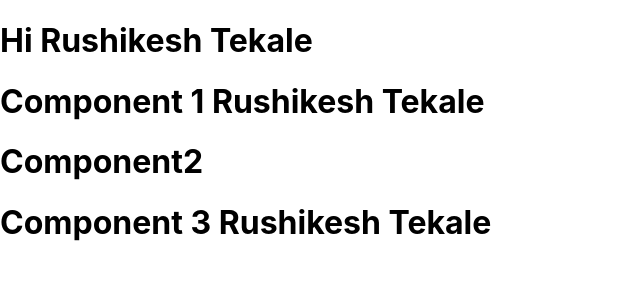
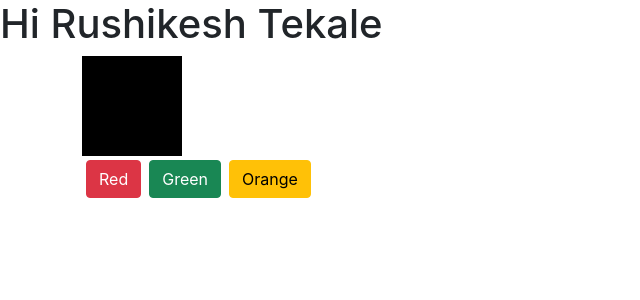
Before and after one commit to RushikeshTekale66/React-Important-Concept, a React (Create React App) app: page / in a window 1280 px wide. Shown: the top 300 px of the page, without its empty margins (0-640 px from the left). Built offline with nearby package versions, Linux system fonts and the light colour scheme.

Commit message:
Props in react

```diff
--- a/public/index.html
+++ b/public/index.html
@@ -10,34 +10,15 @@
       content="Web site created using create-react-app"
     />
     <link rel="apple-touch-icon" href="%PUBLIC_URL%/logo192.png" />
-    <!--
-      manifest.json provides metadata used when your web app is installed on a
-      user's mobile device or desktop. See https://developers.google.com/web/fundamentals/web-app-manifest/
-    -->
+
     <link rel="manifest" href="%PUBLIC_URL%/manifest.json" />
-    <!--
-      Notice the use of %PUBLIC_URL% in the tags above.
-      It will be replaced with the URL of the `public` folder during the build.
-      Only files inside the `public` folder can be referenced from the HTML.
+    <link href="https://cdn.jsdelivr.net/npm/bootstrap@5.0.2/dist/css/bootstrap.min.css" rel="stylesheet" integrity="sha384-EVSTQN3/azprG1Anm3QDgpJLIm9Nao0Yz1ztcQTwFspd3yD65VohhpuuCOmLASjC" crossorigin="anonymous">
 
-      Unlike "/favicon.ico" or "favicon.ico", "%PUBLIC_URL%/favicon.ico" will
-      work correctly both with client-side routing and a non-root public URL.
-      Learn how to configure a non-root public URL by running `npm run build`.
-    -->
+
     <title>React Important Concept</title>
   </head>
   <body>
     <noscript>You need to enable JavaScript to run this app.</noscript>
     <div id="root"></div>
-    <!--
-      This HTML file is a template.
-      If you open it directly in the browser, you will see an empty page.
-
-      You can add webfonts, meta tags, or analytics to this file.
-      The build step will place the bundled scripts into the <body> tag.
-
-      To begin the development, run `npm start` or `yarn start`.
-      To create a production bundle, use `npm run build` or `yarn build`.
-    -->
   </body>
 </html>
--- a/src/App.js
+++ b/src/App.js
@@ -1,10 +1,13 @@
-import Component from "./Component/Component1";
+import { Statehhook } from "./Components/Statehhook";
 
-const App = () => {
+const App = (props) => {
+  let title = props.color;
+  console.log("Title color is " , title);
+
   return (
     <>
       <h1>Hi Rushikesh Tekale</h1>
-      <Component/>
+      <Statehhook title = {title}/>
     </>
   )
 }
--- a/src/Component/Component1.js
+++ /dev/null
@@ -1,40 +0,0 @@
-import { useContext } from "react";
-import { useState } from "react";
-import { createContext } from "react";
-
-const UserContext = createContext();
-
-const Component = () => {
-
-    const [user, setUser] = useState("Rushikesh Tekale")
-    return (
-        <>
-            <UserContext.Provider value={user}>
-                <h1>Component 1 {user}</h1>
-                <Component2 />
-            </UserContext.Provider>
-
-        </>
-    )
-}
-
-const Component2 = () => {
-    return (
-        <>
-            <h1>Component2</h1>
-            <Component3/>
-        </>
-    )
-}
-
-//sending user directly to the 3 component from 1 component
-const Component3 = ()=>{
-    const user = useContext(UserContext);
-    return (
-        <>
-            <h1>Component 3 {user}</h1>
-        </>
-    )
-}
-
-export default Component;
--- /dev/null
+++ b/src/Components/Statehhook.js
@@ -0,0 +1,19 @@
+import { useState } from 'react'
+
+export const Statehhook = (props) => {
+    const [color, setColor] = useState("black");
+    console.log(color);
+
+  return (
+    <div className='container'>
+
+        <h1>{props.title}</h1>
+        <div style={{height : "100px", width: "100px", backgroundColor : `${color}`}}></div>
+
+    <button className='btn btn-danger m-1' onClick={()=>setColor("red")}>Red</button>
+    <button className='btn btn-success m-1' onClick={()=>setColor("green")}>Green</button>
+    <button className='btn btn-warning m-1' onClick={()=>setColor("orange")}>Orange</button>
+
+    </div>
+  )
+}
```
